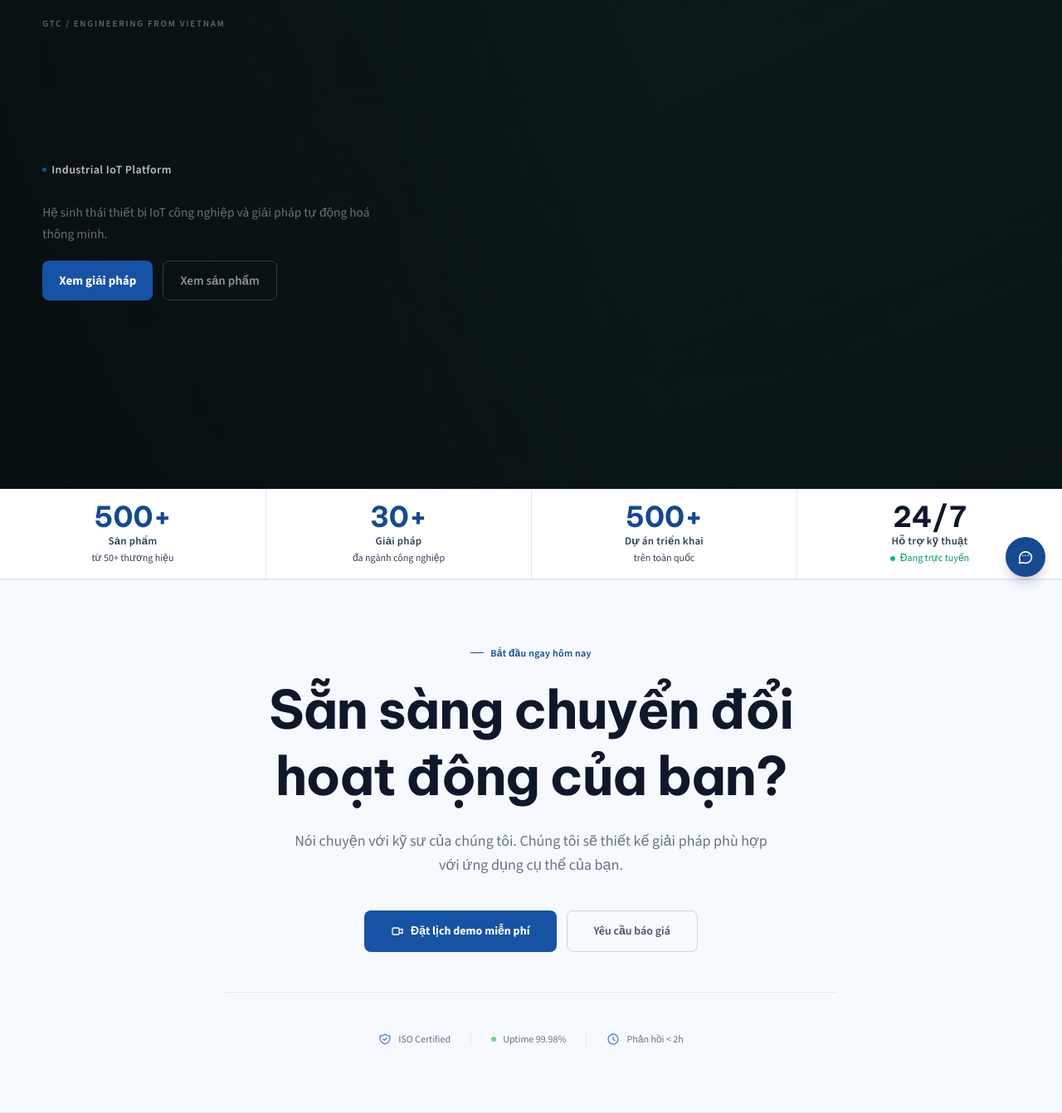
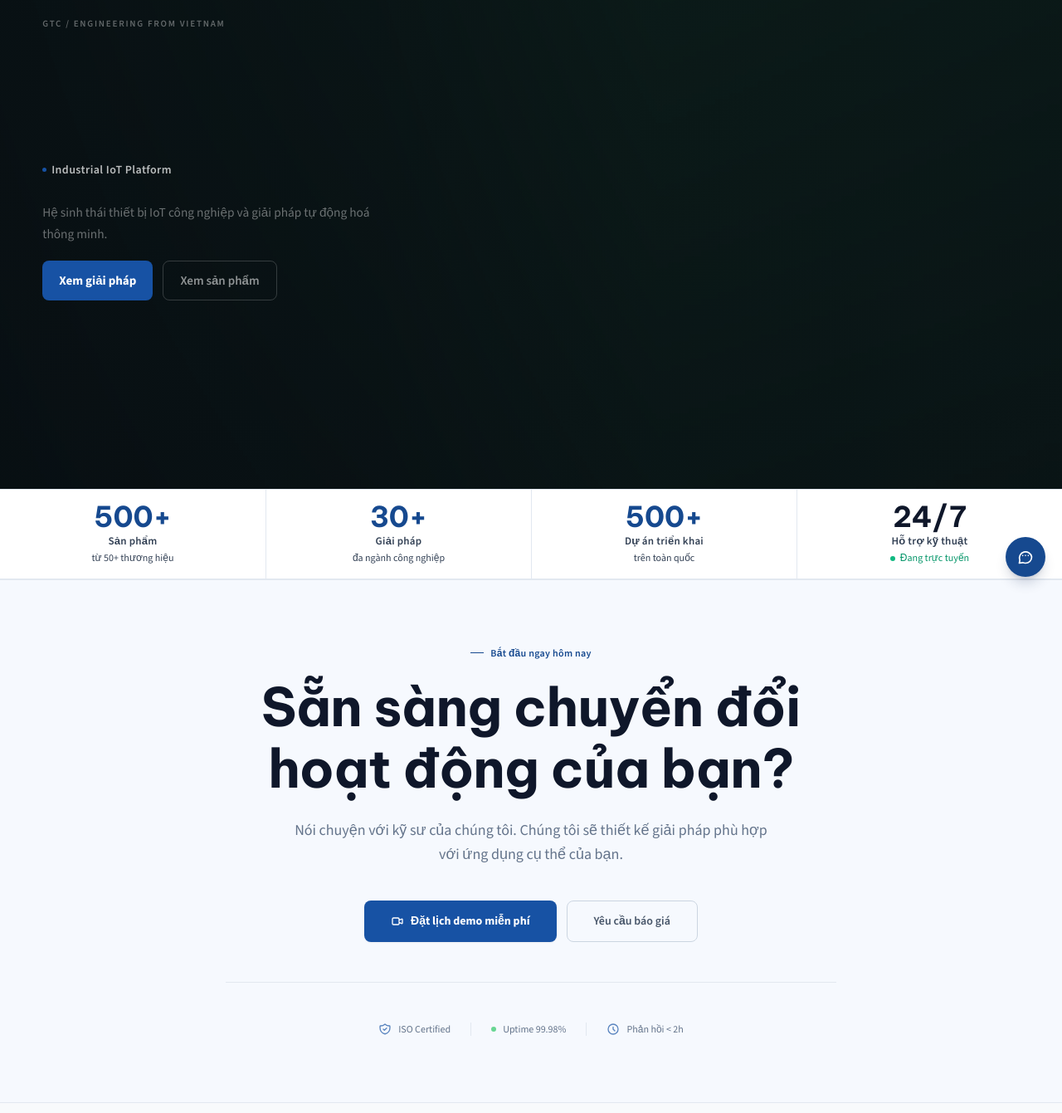
Before and after one commit to NgocTan1002/WebGreenTech, a Django app: template templates/core/home.html in a window 1280 px wide. Shown: the part 73-1414 px from the top of the page at 83% size. Run offline with Django 5.2, Linux system fonts and the light colour scheme; the template is opened without the code that fills it, so the values that code supplies are empty; some libraries are stand-ins or nearby versions.

Commit message:
edit title

```diff
--- a/templates/base.html
+++ b/templates/base.html
@@ -272,7 +272,19 @@
 
       .font-display.uppercase {
         text-transform: none !important;
-        letter-spacing: -0.025em !important;
+        letter-spacing: -0.01em !important;
+      }
+
+      .font-display.tracking-tight,
+      .font-display.tracking-tighter {
+        letter-spacing: -0.01em !important;
+      }
+
+      h1.font-display.tracking-tight,
+      h1.font-display.tracking-tighter,
+      h2.font-display.tracking-tight,
+      h2.font-display.tracking-tighter {
+        line-height: 1.15 !important;
       }
 
       .gtc-section-kicker {
@@ -288,6 +300,7 @@
         @apply font-display font-bold tracking-tight text-slate-900 dark:text-white;
         font-size: clamp(1.875rem, 4vw, 2.75rem);
         line-height: 1.15;
+        letter-spacing: -0.01em;
       }
 
       .gtc-card {
--- a/templates/core/about.html
+++ b/templates/core/about.html
@@ -66,7 +66,7 @@
                     bg-brand-50 dark:bg-brand-950/40 px-4 py-2 rounded-full mb-8">
           <span class="h-2 w-6 bg-gradient-to-r from-green-600 to-brand-600"></span>
           <span class="text-sm font-semibold text-brand-700 dark:text-brand-300">
-            Trung tâm Công nghệ xanh · VIELINA · Việt Nam
+            Trung tâm Công nghệ xanh
           </span>
         </div>
 
@@ -79,7 +79,7 @@
 
         <p class="text-slate-600 dark:text-slate-400 text-lg leading-relaxed max-w-xl">
           Chúng tôi thiết kế và cung cấp hệ sinh thái IoT đầu cuối — từ cảm biến hiện trường
-          đến dashboard phân tích — giúp doanh nghiệp Việt Nam và Đông Nam Á bước vào
+          đến dashboard phân tích — giúp doanh nghiệp Việt Nam bước vào
           kỷ nguyên Công nghiệp 4.0.
         </p>
       </div>
--- a/templates/core/home.html
+++ b/templates/core/home.html
@@ -169,8 +169,8 @@
     font-family: "Be Vietnam Pro", sans-serif;
     font-weight: 700;
     font-size: clamp(2.25rem, 4.2vw, 3.65rem);
-    line-height: 1.08;
-    letter-spacing: -0.035em;
+    line-height: 1.15;
+    letter-spacing: -0.01em;
     color: #fff;
     text-wrap: balance;
     margin: 0 0 0.15rem;
@@ -1003,10 +1003,6 @@
       <div class="flex items-end gap-4">
         <div class="w-px h-12 bg-brand-500 dark:bg-brand-400 flex-shrink-0"></div>
         <div>
-          <p class="font-mono text-[11px] uppercase tracking-[.18em]
-                    text-brand-600 dark:text-brand-400 leading-none mb-2">
-            Được chọn lọc
-          </p>
           <h2 class="font-display font-bold leading-tight tracking-tight
                     text-[clamp(2rem,4vw,3rem)]
                     text-slate-900 dark:text-white">
```
